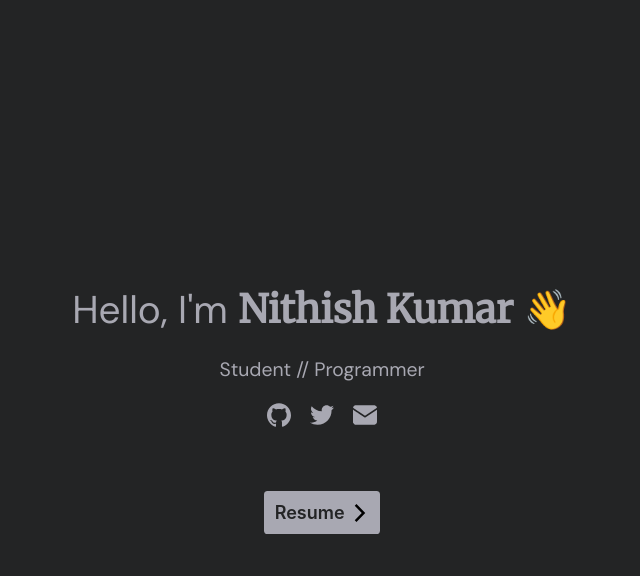
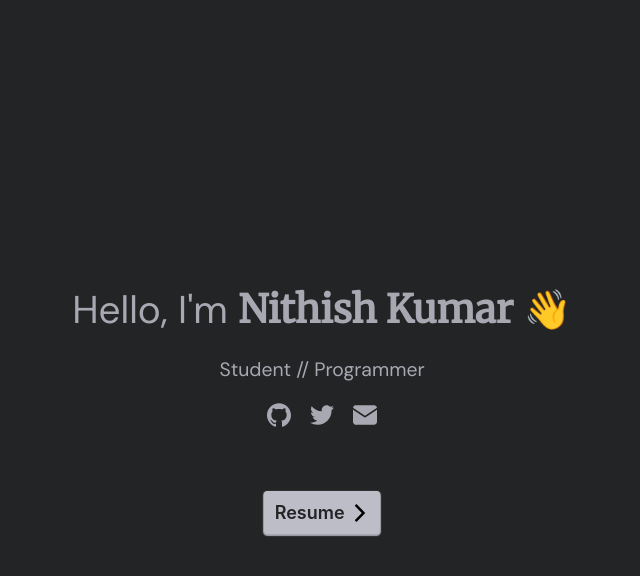
Before and after one commit to Dem1se/nithish.dev, a plain HTML site: page index.html in a window 1280 px wide. In both pictures the pointer is over the element 640 px from the left and 512 px from the top of the page. Shown: the whole page, without its empty margins (318-958 px from the left). Drawn offline with Linux system fonts and the light colour scheme; files whose address does not match are found by name.

Commit message:
add hover behaviour to button

```diff
--- a/styles.css
+++ b/styles.css
@@ -3,7 +3,8 @@
 
 :root {
     --forground: #A8A8B2;
-    --background: #232425
+    --forground-active: #bdbdc7;
+    --background: #232425;
 }
 
 html,
@@ -88,6 +89,10 @@ div * {
     flex-direction: column;
 }
 
+.button-container a {
+    text-decoration: none;
+}
+
 .button {
     display: flex;
     flex-direction: row;
@@ -104,9 +109,11 @@ div * {
     padding: .1em .2em;
 }
 
-.button-container a {
-    text-decoration: none;
+.button:hover, .button:active, .button:focus {
+    box-shadow: 0 1px 1px 1px var(--forground);
+    background-color: var(--forground-active);
 }
+
 
 @media only screen and (min-width: 600px) {
     html,
```
Also changed, not shown: 1 other file.
